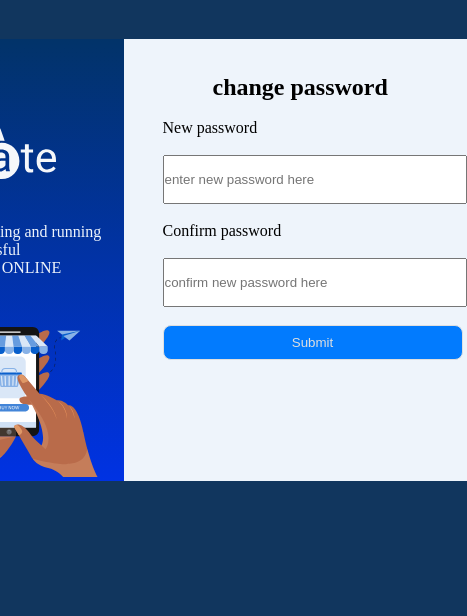
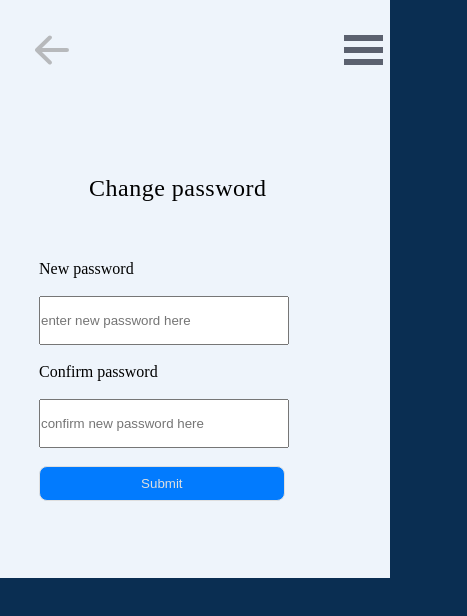
Before and after one commit to davies420/ate, a plain HTML site: page index.html in a window 390 px wide. Shown: the whole page, 467 px wide, since content can reach past the window. Drawn offline with Linux system fonts and the light colour scheme.

Commit message:
ate form

```diff
--- a/index.css
+++ b/index.css
@@ -3,7 +3,7 @@
     margin: 0%;
 }
 body{
-    background-color: #11365e;
+    background-color: #0a2e52;
 }
 .lie{
   display: flex;
@@ -49,6 +49,50 @@ h1{
     background: #027BFE;
     border: 1px solid #DFDFDF
 }
+.kit{
+    display: none;
+}
 .open{
     padding: 0.5em;
 }
+.tits{
+    font-weight: 400;
+    letter-spacing: 0.504px;
+}
+@media screen and (max-width: 700px) {
+    .kit{
+        display: flex;
+        justify-content: space-between;
+        padding: 10%;
+    }
+    .y{
+        display: none;
+    }
+    .like{
+        align-items: center;
+        width: 100%;
+        height: 578px;
+    }
+    .f{
+        width: 70%;
+        margin-top: 40px;
+    }
+    .h{
+        width: 100%;
+    }
+    .lie{
+        padding: 0px;
+    }
+    .btn{
+        width: 100%;
+    }
+    .tits{
+        margin-top: 40px;
+    }
+    .just{
+        margin-left:-14% ;
+    }
+    .vice{
+        margin-right: -10%;
+    }
+}
--- a/index.html
+++ b/index.html
@@ -25,14 +25,20 @@
       </div>
     </div>
       <div class="like">
+        <div class="kit">
+        <img class="just" src="./img/arrow.svg" alt="arrow">
+        <img class="vice" src="./img/hamburger.svg" alt="hamburger">
+      </div>
           <h1 class="tits">
-              change password
+              Change password
           </h1> <br>
+          <div class="f">
           <label for="newpassword">New password</label><br><br>
-          <input type="newpassword" name="newpassword" id="newpassword" placeholder="enter new password here"> <br> <br>
+          <input class="h" type="newpassword" name="newpassword" id="newpassword" placeholder="enter new password here"> <br> <br>
           <label for="confirmpassword">Confirm password</label> <br> <br>
-          <input type="confirmpassword" name="confirmpassword" id="confirmpassword" placeholder="confirm new password here"> <br>
+          <input  class="h" type="confirmpassword" name="confirmpassword" id="confirmpassword" placeholder="confirm new password here"> <br>
            <br> <button class="btn">Submit</button>
+          </div>
       </div>
 
     </section>
```
Also changed, not shown: img/arrow.svg (added), img/background.svg (renamed from img/Vector (3).svg), img/hamburger.svg (added).
